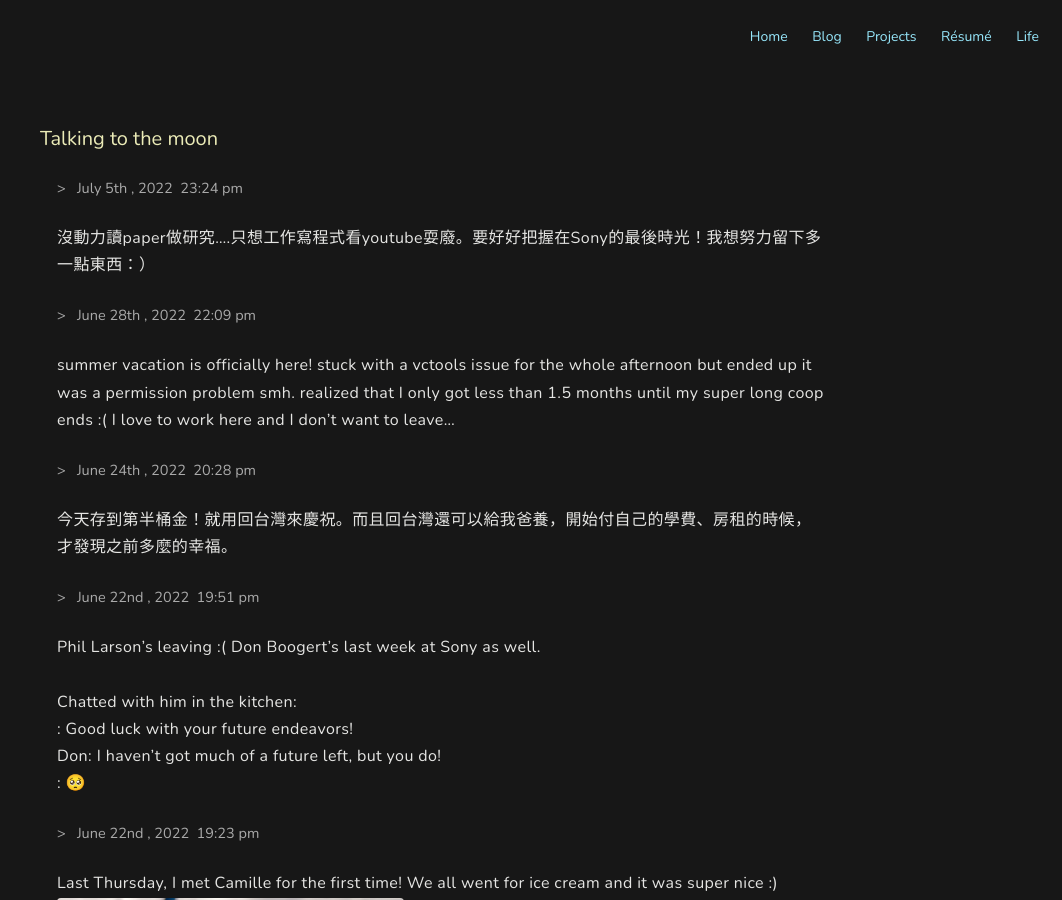
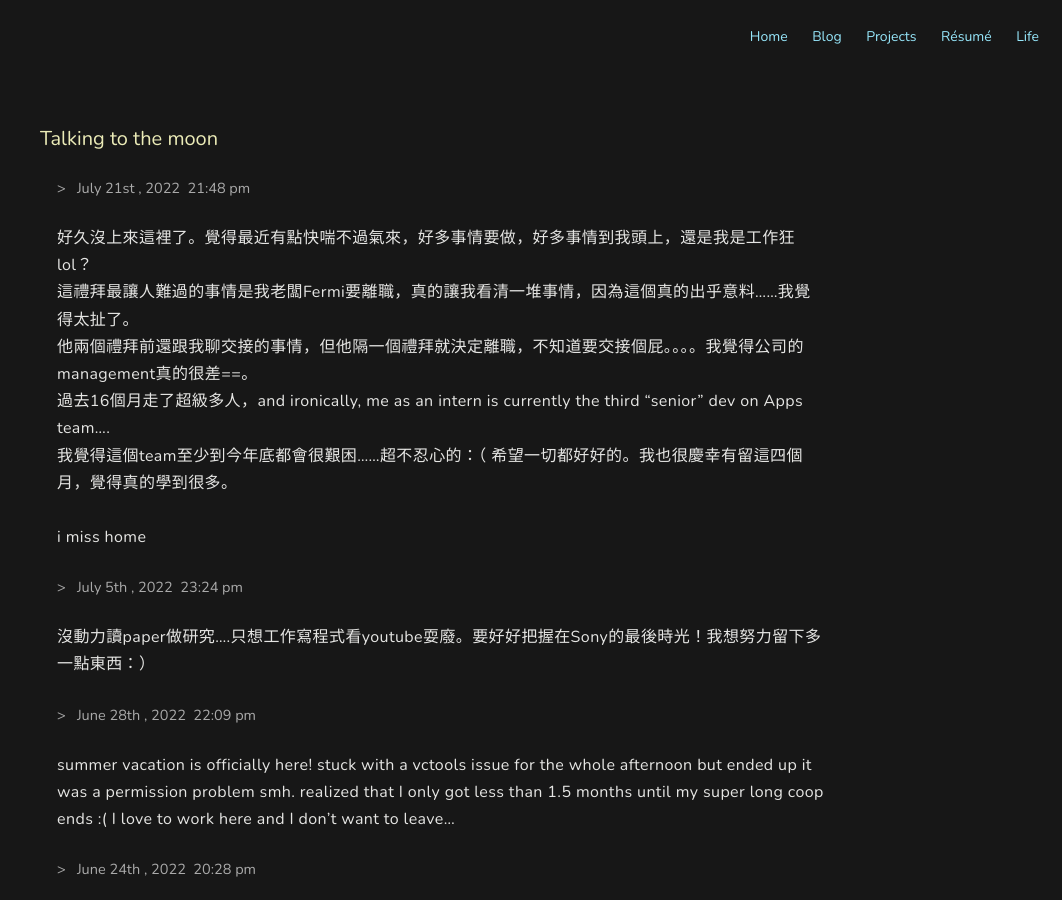
Before and after one commit to danielchen-pyc/danielchen-pyc.github.io, a Jekyll site: the page built from life.html, in a window 1280 px wide and 900 px high. Shown: the whole window, without its empty margins (218-1280 px from the left). Built offline with Jekyll 4.4.1, drawn with Linux system fonts in a browser that asks for light colours; emoji names are drawn with the system emoji font; some web fonts are replaced.

Commit message:
daily update

```diff
--- a/_data/life.yml
+++ b/_data/life.yml
@@ -1,3 +1,12 @@
+- date: 2022/07/21 9:48pm
+  content: |
+    好久沒上來這裡了。覺得最近有點快喘不過氣來，好多事情要做，好多事情到我頭上，還是我是工作狂 lol？<br/>
+    這禮拜最讓人難過的事情是我老闆Fermi要離職，真的讓我看清一堆事情，因為這個真的出乎意料......我覺得太扯了。<br/>
+    他兩個禮拜前還跟我聊交接的事情，但他隔一個禮拜就決定離職，不知道要交接個屁。。。。我覺得公司的management真的很差==。<br/>
+    過去16個月走了超級多人，and ironically, me as an intern is currently the third "senior" dev on Apps team....<br/>
+    我覺得這個team至少到今年底都會很艱困......超不忍心的：（ 希望一切都好好的。我也很慶幸有留這四個月，覺得真的學到很多。<br/><br/>
+    i miss home
+
 - date: 2022/07/05 11:24pm
   content: |
     沒動力讀paper做研究....只想工作寫程式看youtube耍廢。要好好把握在Sony的最後時光！我想努力留下多一點東西：）
```
